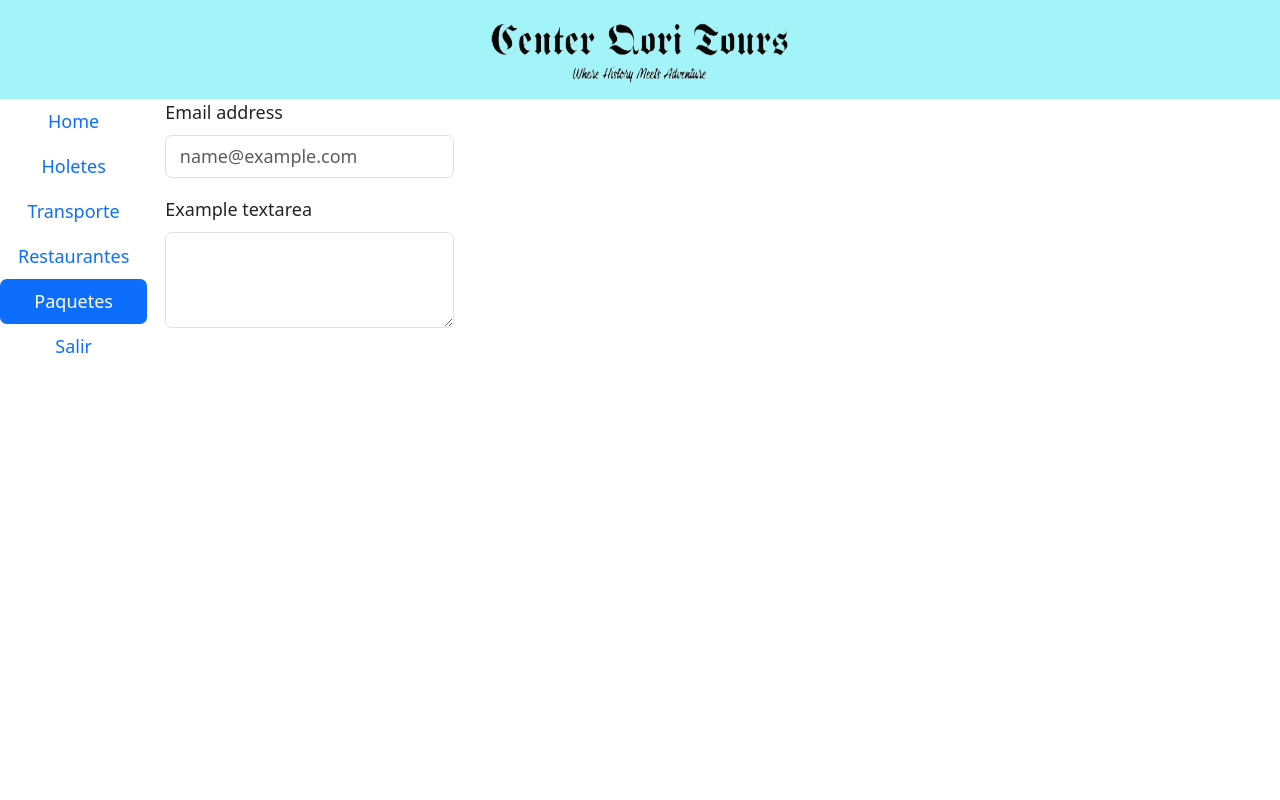
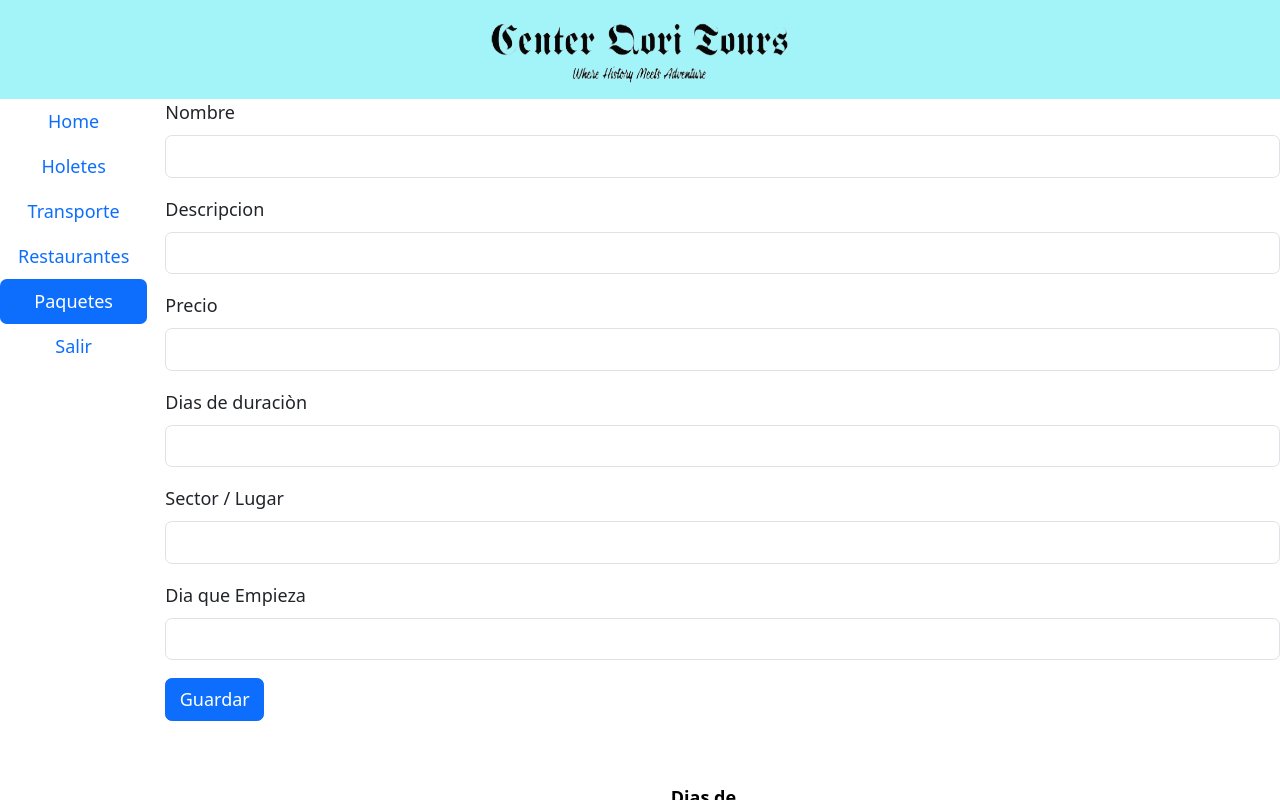
Before and after one commit to Bsteven593/tour_, a React (Create React App) app: page /dashboard in a window 1280 px wide. Both pictures are taken after a click on the button "Paquetes". Shown: the top 800 px of the page. Built offline with nearby package versions, Linux system fonts and the light colour scheme.

Commit message:
Creacion formularios y tabla de datos

```diff
--- a/src/components/DashBoarAdmin.js
+++ b/src/components/DashBoarAdmin.js
@@ -62,36 +62,110 @@ function Dashboard() {
               <div className="mb-3">
                 <label htmlFor="exampleInputEmail1" className="form-label">Nombre</label>
                 <input type="email" className="form-control" id="exampleInputEmail1"
-                               aria-describedby="emailHelp"/>
+                  aria-describedby="emailHelp" />
               </div>
               <div className="mb-3">
                 <label htmlFor="exampleInputPassword1" className="form-label">Direccion</label>
-                        <input type="password" className="form-control" id="exampleInputPassword1"/>
+                <input type="password" className="form-control" id="exampleInputPassword1" />
               </div>
               <div className="mb-3">
                 <label htmlFor="exampleInputPassword1" className="form-label">Telefono</label>
-                        <input type="password" className="form-control" id="exampleInputPassword1"/>
+                <input type="password" className="form-control" id="exampleInputPassword1" />
               </div>
               <div className="mb-3">
                 <label htmlFor="exampleInputPassword1" className="form-label">Correo</label>
-                        <input type="password" className="form-control" id="exampleInputPassword1"/>
+                <input type="password" className="form-control" id="exampleInputPassword1" />
               </div>
-                    <button type="submit" className="btn btn-primary">Enviar</button>
+              <button type="submit" className="btn btn-primary">Guardar</button>
             </form>
-
+            <br />
+            <br />
+            <table className="table">
+              <thead>
+                <tr>
+                  <th scope="col">#</th>
+                  <th scope="col">Nombre</th>
+                  <th scope="col">Direccion</th>
+                  <th scope="col">Telefono</th>
+                  <th scope="col">Correo</th>
+                </tr>
+              </thead>
+              <tbody className="table-group-divider">
+                <tr>
+                  <th scope="row">1</th>
+                  <td>Azul</td>
+                  <td>Pichincha - Quito</td>
+                  <td>02315548</td>
+                  <td>azul@gmail.com</td>
+                </tr>
+                <tr>
+                  <th scope="row">2</th>
+                  <td>Maracana</td>
+                  <td>Pichincha - Quito</td>
+                  <td>02315548</td>
+                  <td>azul@gmail.com</td>
+                </tr>
+                <tr>
+                <th scope="row">3</th>
+                  <td>Moran</td>
+                  <td>Pichincha - Quito</td>
+                  <td>02315548</td>
+                  <td>azul@gmail.com</td>
+                </tr>
+              </tbody>
+            </table>
           </div>
 
           <div className={`tab-pane fade ${activeTab === 'v-pills-messages' && 'show active'}`} id="v-pills-messages"
             role="tabpanel">
+            <form>
               <div className="mb-3">
-                    <label htmlFor="exampleFormControlInput1" className="form-label">Email address</label>
-                    <input type="email" className="form-control" id="exampleFormControlInput1"
-                           placeholder="name@example.com"/>
+                <label htmlFor="exampleInputEmail1" className="form-label">Nombre</label>
+                <input type="email" className="form-control" id="exampleInputEmail1"
+                  aria-describedby="emailHelp" />
               </div>
               <div className="mb-3">
-                    <label htmlFor="exampleFormControlTextarea1" className="form-label">Example textarea</label>
-                    <textarea className="form-control" id="exampleFormControlTextarea1" rows="3"></textarea>
+                <label htmlFor="exampleInputPassword1" className="form-label">Precio</label>
+                <input type="password" className="form-control" id="exampleInputPassword1" />
               </div>
+              <div className="mb-3">
+                <label htmlFor="exampleInputPassword1" className="form-label">Capacidad</label>
+                <input type="password" className="form-control" id="exampleInputPassword1" />
+              </div>
+              <button type="submit" className="btn btn-primary">Guardar</button>
+            </form>
+            <br />
+            <br />
+            <table className="table">
+              <thead>
+                <tr>
+                  <th scope="col">#</th>
+                  <th scope="col">Nombre</th>
+                  <th scope="col">Precio</th>
+                  <th scope="col">Capacidad</th>
+                </tr>
+              </thead>
+              <tbody className="table-group-divider">
+                <tr>
+                  <th scope="row">1</th>
+                  <td>Bus</td>
+                  <td>$ 1500</td>
+                  <td>46</td>
+                </tr>
+                <tr>
+                  <th scope="row">2</th>
+                  <td>Buseta</td>
+                  <td>$ 900</td>
+                  <td>45</td>
+                </tr>
+                <tr>
+                <th scope="row">3</th>
+                  <td>Bus</td>
+                  <td>$ 5500</td>
+                  <td>35</td>
+                </tr>
+              </tbody>
+            </table>
           </div>
 
           <div className={`tab-pane fade ${activeTab === 'v-pills-settings' && 'show active'}`} id="v-pills-settings"
@@ -100,27 +174,118 @@ function Dashboard() {
               <div className="mb-3">
                 <label htmlFor="exampleInputEmail1" className="form-label">Nombre</label>
                 <input type="email" className="form-control" id="exampleInputEmail1"
-                               aria-describedby="emailHelp"/>
+                  aria-describedby="emailHelp" />
               </div>
               <div className="mb-3">
                 <label htmlFor="exampleInputPassword1" className="form-label">Precio</label>
-                        <input type="password" className="form-control" id="exampleInputPassword1"/>
+                <input type="password" className="form-control" id="exampleInputPassword1" />
               </div>
-                    <button type="submit" className="btn btn-primary">Enviar</button>
+              <button type="submit" className="btn btn-primary">Guardar</button>
             </form>
+            <br />
+            <br />
+            <table className="table">
+              <thead>
+                <tr>
+                  <th scope="col">#</th>
+                  <th scope="col">Nombre</th>
+                  <th scope="col">Precio</th>
+                </tr>
+              </thead>
+              <tbody className="table-group-divider">
+                <tr>
+                  <th scope="row">1</th>
+                  <td>Cielo Azul</td>
+                  <td>$ 15</td>
+                </tr>
+                <tr>
+                  <th scope="row">2</th>
+                  <td>Roliston</td>
+                  <td>$ 45</td>
+                </tr>
+                <tr>
+                <th scope="row">3</th>
+                  <td>Moran Rodeo</td>
+                  <td>$ 18</td>
+                </tr>
+              </tbody>
+            </table>
           </div>
 
           <div className={`tab-pane fade ${activeTab === 'v-pills-package' && 'show active'}`} id="v-pills-package"
             role="tabpanel">
+            <form>
               <div className="mb-3">
-                    <label htmlFor="exampleFormControlInput1" className="form-label">Email address</label>
-                    <input type="email" className="form-control" id="exampleFormControlInput1"
-                           placeholder="name@example.com"/>
+                <label htmlFor="exampleInputEmail1" className="form-label">Nombre</label>
+                <input type="email" className="form-control" id="exampleInputEmail1"
+                  aria-describedby="emailHelp" />
               </div>
               <div className="mb-3">
-                    <label htmlFor="exampleFormControlTextarea1" className="form-label">Example textarea</label>
-                    <textarea className="form-control" id="exampleFormControlTextarea1" rows="3"></textarea>
+                <label htmlFor="exampleInputPassword1" className="form-label">Descripcion</label>
+                <input type="password" className="form-control" id="exampleInputPassword1" />
               </div>
+              <div className="mb-3">
+                <label htmlFor="exampleInputPassword1" className="form-label">Precio</label>
+                <input type="password" className="form-control" id="exampleInputPassword1" />
+              </div>
+              <div className="mb-3">
+                <label htmlFor="exampleInputPassword1" className="form-label">Dias de duraciòn</label>
+                <input type="password" className="form-control" id="exampleInputPassword1" />
+              </div>
+              <div className="mb-3">
+                <label htmlFor="exampleInputPassword1" className="form-label">Sector / Lugar</label>
+                <input type="password" className="form-control" id="exampleInputPassword1" />
+              </div>
+              <div className="mb-3">
+                <label htmlFor="exampleInputPassword1" className="form-label">Dia que Empieza</label>
+                <input type="password" className="form-control" id="exampleInputPassword1" />
+              </div>
+              <button type="submit" className="btn btn-primary">Guardar</button>
+            </form>
+            <br />
+            <br />
+            <table className="table">
+              <thead>
+                <tr>
+                  <th scope="col">#</th>
+                  <th scope="col">Nombre</th>
+                  <th scope="col">Descripcion</th>
+                  <th scope="col">Precio</th>
+                  <th scope="col">Dias de duraciòn</th>
+                  <th scope="col">Sector / Lugar</th>
+                  <th scope="col">Dia que Empieza</th>
+                </tr>
+              </thead>
+              <tbody className="table-group-divider">
+                <tr>
+                  <th scope="row">1</th>
+                  <td>Tour Basico</td>
+                  <td>El paquete incluye bebida y desayuno</td>
+                  <td>$ 55</td>
+                  <td>1</td>
+                  <td>Centro Historico</td>
+                  <td>Lunes</td>
+                </tr>
+                <tr>
+                  <th scope="row">2</th>
+                  <td>Tour Mediano</td>
+                  <td>El pquete contiene desayuno y almuero</td>
+                  <td>$ 70</td>
+                  <td>2</td>
+                  <td>Centro historico y Norte</td>
+                  <td>Miercoles y Jueves</td>
+                </tr>
+                <tr>
+                <th scope="row">3</th>
+                  <td>Tour Premium</td>
+                  <td>Incluye 3 comidas para cada dia</td>
+                  <td>$ 150</td>
+                  <td>5</td>
+                  <td>Centro Historico, Sur, Norte y el Valle</td>
+                  <td>Viernes, Sabado, Domingo, Lunes</td>
+                </tr>
+              </tbody>
+            </table>
           </div>
         </div>
       </div>
```
Lines whose indentation alone changed are shown as unchanged.
